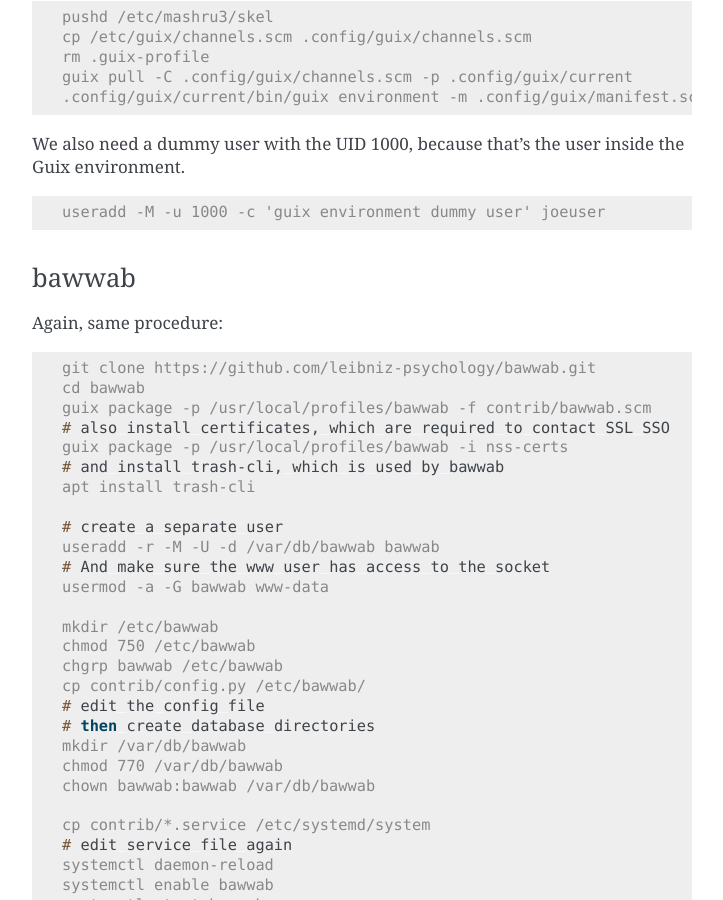
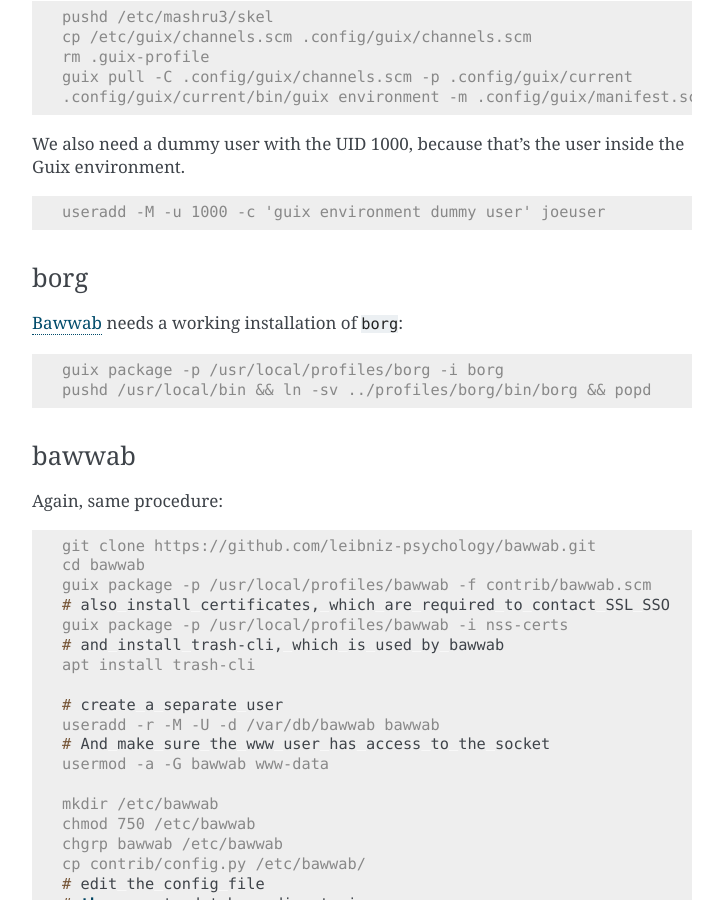
Before and after one commit to leibniz-psychology/psychnotebook-deploy, a Sphinx documentation site: the page built from doc/configuration.rst, in a window 1280 px wide and 900 px high, scrolled down 16154 px. Shown: the whole window, without its empty margins (388-1111 px from the left). Built offline with Sphinx 7.4.7, drawn with Linux system fonts in a browser that asks for light colours.

Commit message:
configuration: Add borg

```diff
--- a/doc/configuration.rst
+++ b/doc/configuration.rst
@@ -893,6 +893,16 @@
 
 	useradd -M -u 1000 -c 'guix environment dummy user' joeuser
 
+borg
+^^^^
+
+Bawwab_ needs a working installation of ``borg``:
+
+.. code:: console
+
+    guix package -p /usr/local/profiles/borg -i borg
+    pushd /usr/local/bin && ln -sv ../profiles/borg/bin/borg && popd
+
 bawwab
 ^^^^^^
 
```
